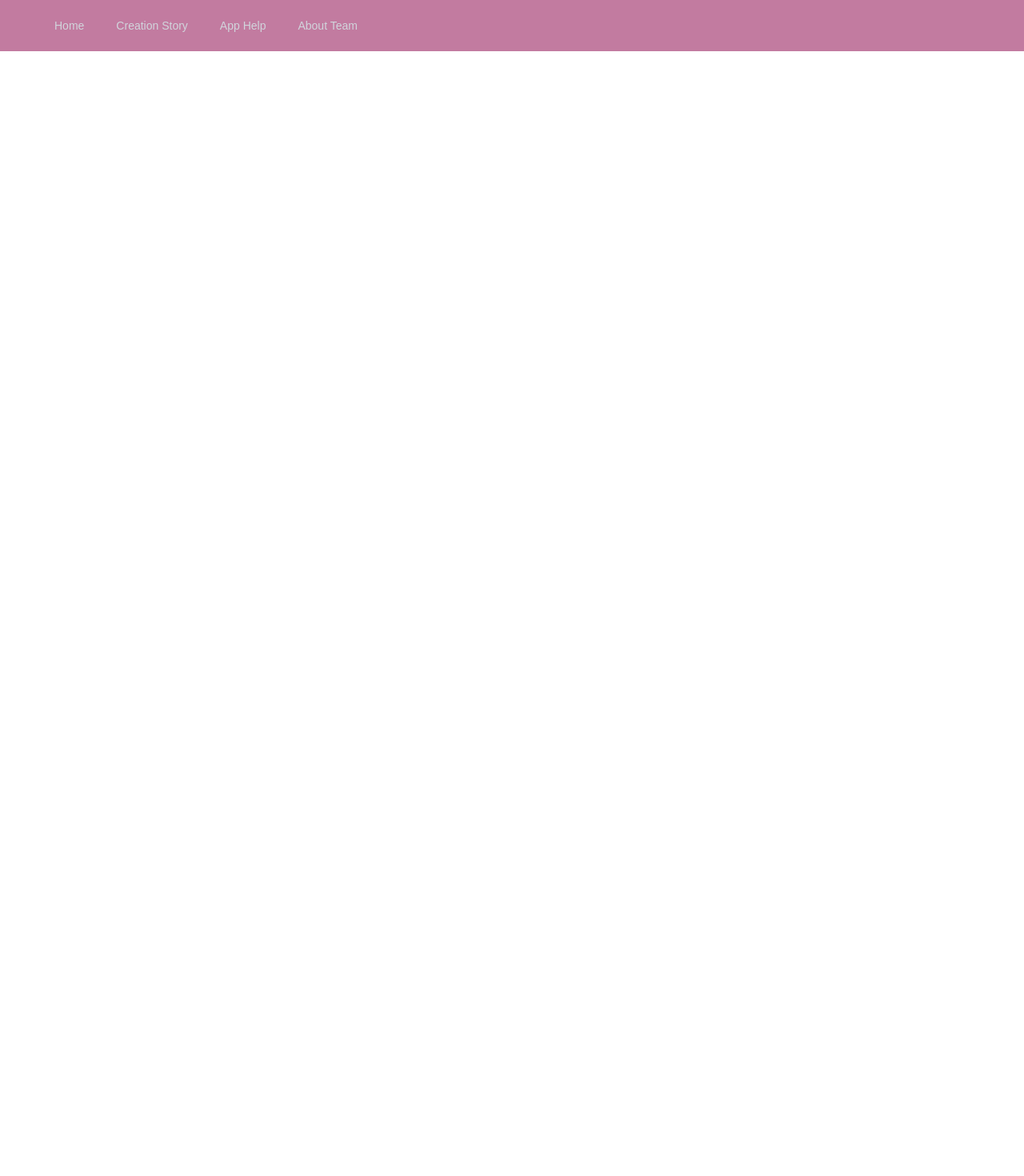
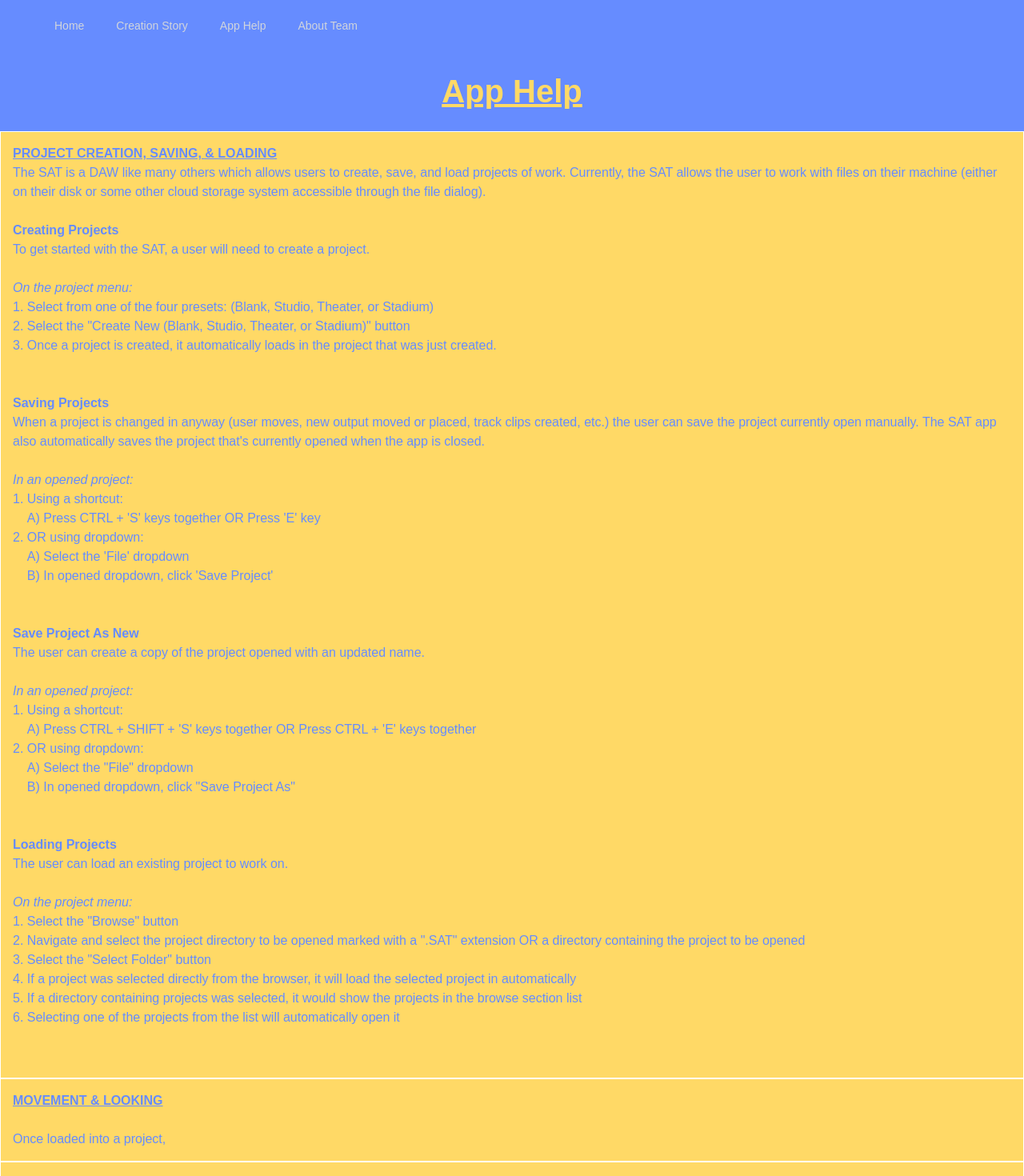
Before and after one commit to Gagana-Hettiarachchige/Spatial-Audio-Toolkit-Wiki, a Next.js app in the folder sat-wiki/: page /app-help in a window 1280 px wide. Shown: the top 1470 px of the page at 80% size. Before the commit the page ends 800 px from the top, so only its background shows below. Built offline with nearby package versions, Linux system fonts and the light colour scheme.

Commit message:
Started creating app help page, starting with the saving project section.

```diff
--- a/sat-wiki/app/app-help/page.tsx
+++ b/sat-wiki/app/app-help/page.tsx
@@ -12,6 +12,165 @@ import Image from "next/image";
 export default function Home() {
   return (
     <div>
+      {/* Page header. */}
+      <h1 className="PageHeader content-center text-center items-center">
+        App Help
+      </h1>
+
+      {/****Should make a sections. */}
+
+      {/*  Project creation and saving. */}
+      <div className="textblobregular border border-solid">
+        <h1>PROJECT CREATION, SAVING, & LOADING</h1>
+        <p>
+          The SAT is a DAW like many others which allows users to create,
+          save, and load projects of work. Currently, the SAT allows the
+          user to work with files on their machine (either on their disk
+          or some other cloud storage system accessible through the file
+          dialog).
+        </p>
+        <br></br>
+        <div>
+          <h2>Creating Projects</h2>
+          To get started with the SAT, a user will need to create a
+          project.
+          <br></br>
+          <br></br>
+          <h3>On the project menu:</h3>
+          1. Select from one of the four presets:
+          (Blank, Studio, Theater, or Stadium)
+          <br></br>
+          2. Select the "Create New (Blank, Studio, Theater, or Stadium)"
+          button
+          <br></br>
+          3. Once a project is created, it automatically loads in the
+          project that was just created.
+          <br></br>
+          <br></br>
+          <br></br>
+        </div>
+
+        <div>
+          <h2>Saving Projects</h2>
+          When a project is changed in anyway (user moves, new output
+          moved or placed, track clips created, etc.) the user can save
+          the project currently open manually. The SAT app also
+          automatically saves the project that's currently opened
+          when the app is closed.
+          <br></br>
+          <br></br>
+          <h3>In an opened project:</h3>
+          1. Using a shortcut:
+          <br></br>
+          &nbsp;&nbsp;&nbsp;&nbsp;A) Press CTRL + 'S' keys together OR
+          Press 'E' key
+          <br></br>
+          2. OR using dropdown:
+          <br></br>
+          &nbsp;&nbsp;&nbsp;&nbsp;A) Select the 'File' dropdown
+          <br></br>
+          &nbsp;&nbsp;&nbsp;&nbsp;B) In opened dropdown, click
+          'Save Project'
+          <br></br>
+          <br></br>
+          <br></br>
+        </div>
+
+        <div>
+          <h2>Save Project As New</h2>
+          The user can create a copy of the project opened with an
+          updated name.
+          <br></br>
+          <br></br>
+          <h3>In an opened project:</h3>
+          1. Using a shortcut:
+          <br></br>
+          &nbsp;&nbsp;&nbsp;&nbsp;A) Press CTRL + SHIFT + 'S' keys
+          together OR Press CTRL + 'E' keys together
+          <br></br>
+          2. OR using dropdown:
+          <br></br>
+          &nbsp;&nbsp;&nbsp;&nbsp;A) Select the "File" dropdown
+          <br></br>
+          &nbsp;&nbsp;&nbsp;&nbsp;B) In opened dropdown, click
+          "Save Project As"
+          <br></br>
+          <br></br>
+          <br></br>
+        </div>
+
+        <div>
+          <h2>Loading Projects</h2>
+          The user can load an existing project to work on.
+          <br></br>
+          <br></br>
+          <h3>On the project menu:</h3>
+          1. Select the "Browse" button
+          <br></br>
+          2. Navigate and select the project directory to be opened marked with
+          a ".SAT" extension OR a directory containing the project to
+          be opened
+          <br></br>
+          3. Select the "Select Folder" button
+          <br></br>
+          4. If a project was selected directly from the browser, it will
+          load the selected project in automatically
+          <br></br>
+          5. If a directory containing projects was selected,
+          it would show the projects in the browse section list
+          <br></br>
+          6. Selecting one of the projects from the list will
+          automatically open it
+          <br></br>
+          <br></br>
+          <br></br>
+        </div>
+
+
+
+      </div>
+
+      {/*  Movement and Looking. */}
+      <div className="textblobregular border border-solid">
+        <h1>MOVEMENT & LOOKING</h1>
+        <br></br>
+        <p>Once loaded into a project, </p>
+      </div>
+
+      {/*  Audio output placement. */}
+      <div className="textblobregular border border-solid">
+        <h1>AUDIO OUTPUT PLACEMENT</h1>
+        <br></br>
+        <p></p>
+      </div>
+
+      {/*  Importing Audio and managing audio clip pool. */}
+      <div className="textblobregular border border-solid">
+        <h1>IMPORTING AUDIO & MANAGING AUDIO CLIP POOL</h1>
+        <br></br>
+        <p></p>
+      </div>
+
+      {/*  Trackclip management. */}
+      <div className="textblobregular border border-solid">
+        <h1>TRACKCLIP PLACEMENT & MANAGING TRACKCLIPS</h1>
+        <br></br>
+        <p></p>
+      </div>
+
+      {/*  Trackclip management. */}
+      <div className="textblobregular border border-solid">
+        <h1>TRACKCLIP PLACEMENT & MANAGING TRACKCLIPS</h1>
+        <br></br>
+        <p></p>
+      </div>
+
+      {/*  Exporting. */}
+      <div className="textblobregular border border-solid">
+        <h1>EXPORTING</h1>
+        <br></br>
+        <p></p>
+      </div>
 
     </div>
   );
--- a/sat-wiki/app/creation-story/page.tsx
+++ b/sat-wiki/app/creation-story/page.tsx
@@ -16,7 +16,7 @@ export default function Home() {
       Unity
       <br></br>
       <br></br>
-      When dealing with Git for Unity,
+      &nbsp;&nbsp;&nbsp;&nbsp;When dealing with Git for Unity,
       often after git pulling certain components and scripts become detached.
       This was caused by the fact that GitHub’s default gitignore file
       by default ignores meta files from Unity, which is what is used by Unity
@@ -45,7 +45,7 @@ export default function Home() {
       everybody know if were making any changes.
       <br></br>
       <br></br>
-      Another thing with Unity is that there were a few packages that
+      &nbsp;&nbsp;&nbsp;&nbsp;Another thing with Unity is that there were a few packages that
       were helpful to install for functionality (documented in licences doc).
       We got StandaloneFileBrowser, because Unity doesn’t provide a file dialog
       system like WinForms/WPF. We tried using EditorUtility file browsing
--- a/sat-wiki/app/globals.css
+++ b/sat-wiki/app/globals.css
@@ -10,17 +10,19 @@
 @import "tailwindcss";
 
 /*
-* COLOUR SCHEME.
+* COLOUR SCHEME:
 * #ffd966ff = gold
 * #ffffffff = white
 * #cccccc = grey
 * #c27ba0ff = purple
+* #668CFF = blue
+* #000000 = black
 */
 
 :root {
   --background: #ffffffff;
   --foreground: #ffd966ff;
-  --highlight: #c27ba0ff;
+  --highlight: #668CFF;
 }
 
 @theme inline {
@@ -43,22 +45,46 @@ body {
   font-family: Arial, Helvetica, sans-serif;
 }
 
+h1
+{
+  font-weight: bolder;
+  text-decoration: underline;
+}
+
+h2
+{
+  font-weight: bold;
+}
+
+h3
+{
+  font-style: italic;
+}
+
 .navbar
 {
   background: var(--highlight);
 }
 
-.LandingHeader
+.PageHeader
 {
   padding: 20px;
   font-size: 40px;
   font-weight: bolder;
   text-align: center;
-  background-color: #c27ba0ff
+  background-color: var(--highlight)
 }
 
 .textblob
 {
-  background-color: #c27ba0ff;
+  background-color: var(--highlight);
   padding: 15px;
 }
+
+.textblobregular
+{
+  background-color: var(--foreground);
+  color: var(--highlight);
+  padding: 15px;
+  border-color: var(--background);
+}
--- a/sat-wiki/app/layout.tsx
+++ b/sat-wiki/app/layout.tsx
@@ -72,6 +72,7 @@ export default function RootLayout({
           </div> */}
         </nav>
         {children}
+
       </body>
     </html>
   );
--- a/sat-wiki/app/page.tsx
+++ b/sat-wiki/app/page.tsx
@@ -109,17 +109,22 @@ export default function Home() {
     //   </footer>
     // </div>
     <div>
-      <div className="grid grid-rows-[20px_1fr_20px] items-center justify-items-center min-h-screen p-8 pb-20 gap-16 sm:p-20 font-[family-name:var(--font-geist-sans)]">
       {/* Title. */}
-        <h1 className="LandingHeader border border-solid">
+      <h1 className="PageHeader border-solid">
         Welcome to the Spatial Audio Toolkit Wiki!
       </h1>
 
       {/* Main page content. */}
       <div>
-          <p className="textblob border border-solid content-center text-center items-center">
-            Here we document the creation process and a help page with a how to and controls.
-
+        <p className="textblobregular border border-solid content-center text-center items-center">
+          Here we document the creation process and host an app help page
+          which explains how to use the Spatial Audio Toolkit in detail.
+          Founders:
+          Anthony Phan,
+          Gage Hettiarachchige,
+          Dario Simpson,
+          Jake Warywoda,
+          and Saiful Islam.
         </p>
         {/* Promo video. */}
         <div className="flex items-center justify-center textblob">
@@ -128,17 +133,6 @@ export default function Home() {
             </iframe>
         </div>
       </div>
-
-
-      </div>
-        <p className="textblob  border border-solid">
-          Founders:
-          Anthony Phan,
-          Gage Hettiarachchige,
-          Dario Simpson,
-          Jake Warywoda,
-          and Saiful Islam
-        </p>
     </div>
   );
 }
```
Lines whose indentation alone changed are shown as unchanged.
